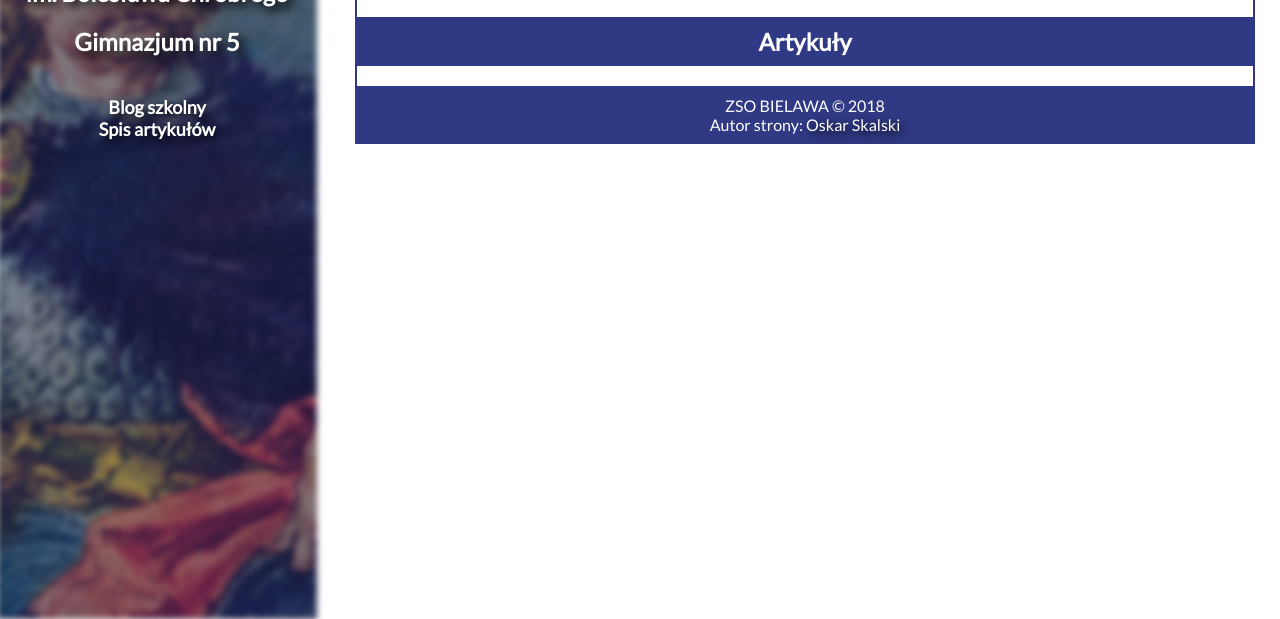
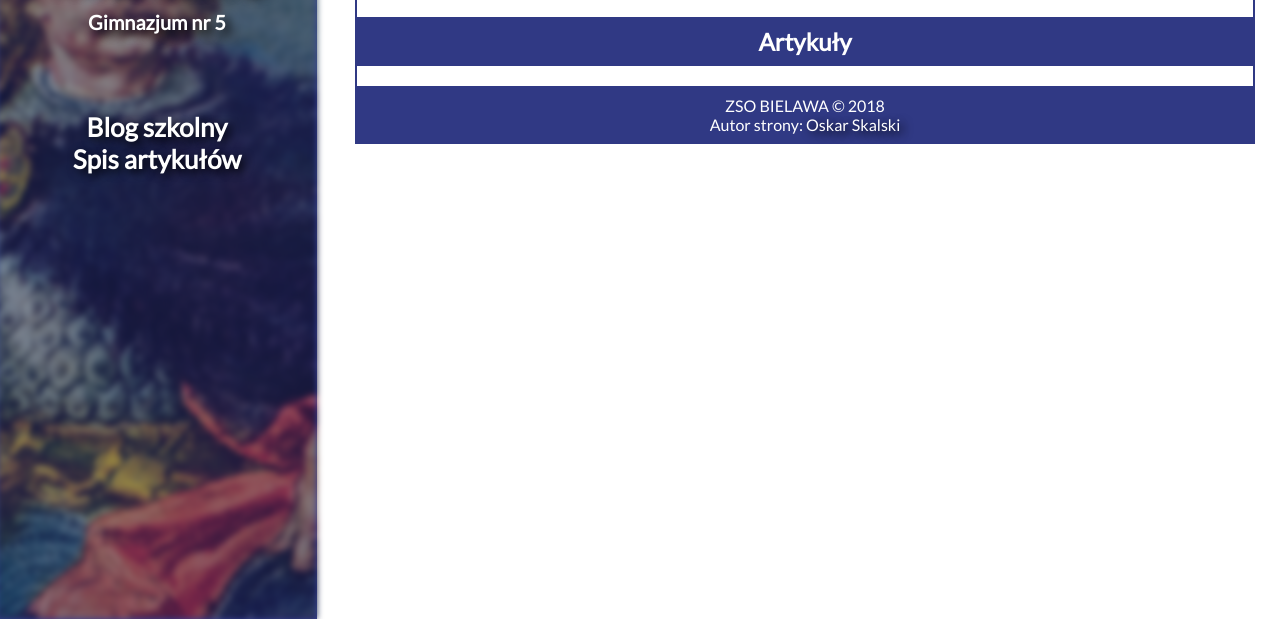
Before and after one commit to ChrobryBielawa/chrobrybielawa.github.io, a plain HTML site: page index.html in a window 1280 px wide. Shown: the part 181-800 px from the top of the page. Drawn offline with nearby package versions, Linux system fonts and the light colour scheme; no server answers.

Commit message:
update 6

```diff
--- a/apps.js
+++ b/apps.js
@@ -200,6 +200,7 @@ var ref = database.ref('Posts');
                         }, false);
 
                     };
+
                    sierotki();
                    closed_modal();
                }, false);
--- a/desktop-version.css
+++ b/desktop-version.css
@@ -54,6 +54,16 @@
         border-left:2px solid #303984;
         border-right:2px solid #303984;
     }
+    .school-name{
+        font-size:20px;
+    }
+    .heading-title{
+        font-size:26px;
+        margin-top:60px;
+    }
+    .list a{
+        font-size:20px;
+    }
 }
 @media only screen and (min-width: 1400px){
     .heading-main{
--- a/mobile-version.css
+++ b/mobile-version.css
@@ -3,6 +3,7 @@
 }
 body{
     font-family: 'Lato', sans-serif;
+    height:100vh;
 }
 @keyframes toggle{
     from{
@@ -65,6 +66,7 @@ body{
     border-top:2px solid #ffffff;
     z-index: 999;
     margin-left:-101%;
+    background-color:#38429a;
 }
 .z{
     width:100%;
```
